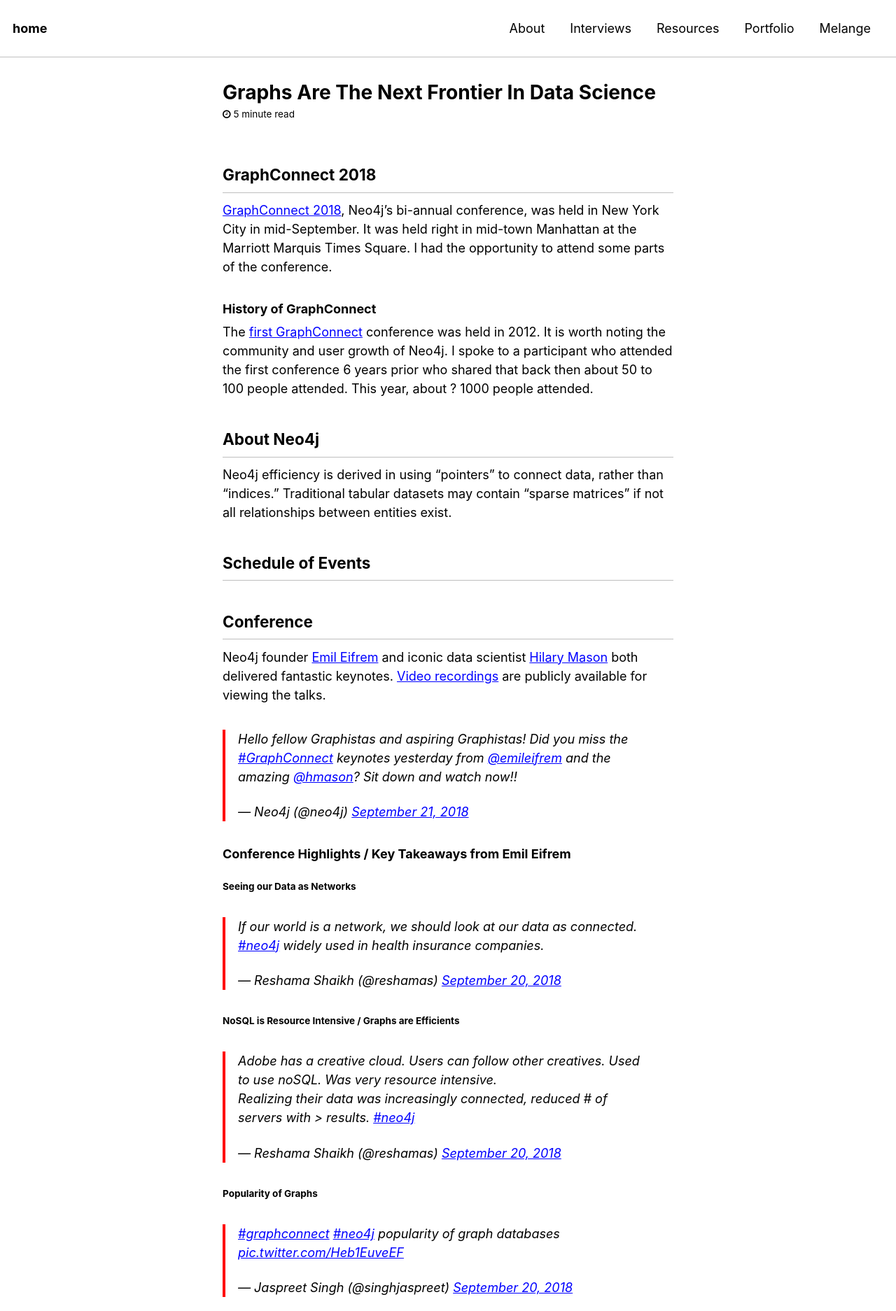
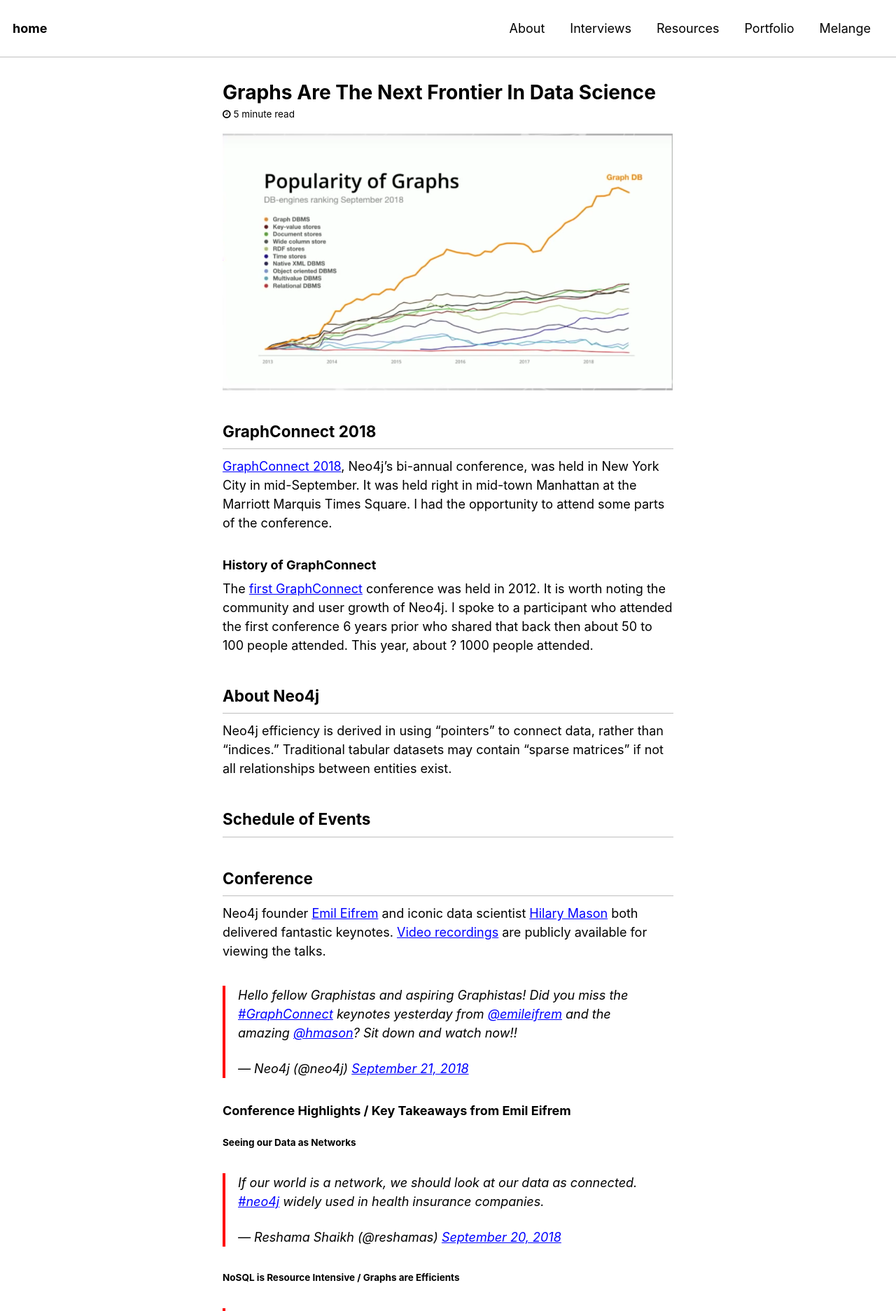
Before and after one commit to reshamas/reshamas.github.io, a Jekyll site: the page built from _posts/2018-09-22-graphs-are-the-next-frontier-in-data-science.md, in a window 1280 px wide. Shown: the top 1874 px of the page at 70% size. Built offline with Jekyll 4.4.1, drawn with Linux system fonts in a browser that asks for light colours; comment, search, counter and statistics services are not loaded.

Commit message:
Update 2018-09-22-graphs-are-the-next-frontier-in-data-science.md

```diff
--- a/_posts/2018-09-22-graphs-are-the-next-frontier-in-data-science.md
+++ b/_posts/2018-09-22-graphs-are-the-next-frontier-in-data-science.md
@@ -1,3 +1,7 @@
+<p>
+<img src="../assets/images/graphs_db.png" align="center">
+</p>
+
 ## GraphConnect 2018
 [GraphConnect 2018](https://graphconnect.com), Neo4j's bi-annual conference, was held in New York City in mid-September.  It was held right in mid-town Manhattan at the Marriott Marquis Times Square. I had the opportunity to attend some parts of the conference.
 
```
